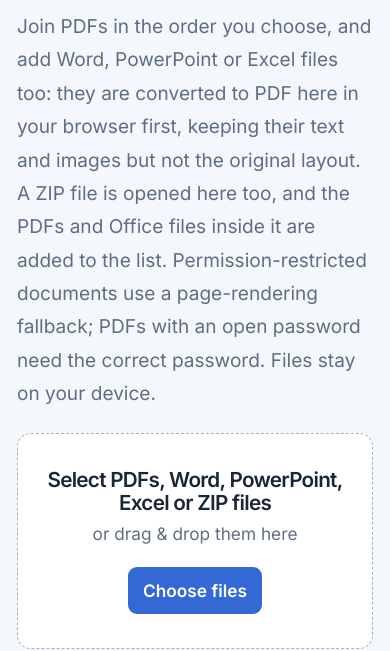
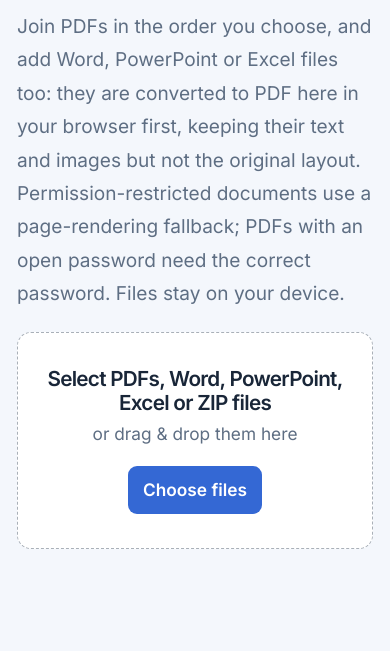
Before and after one commit to Utkarshkr6624/swift_pdf, a plain HTML site: page merge-pdf.html in a window 390 px wide. Shown: the part 228-879 px from the top of the page. Drawn offline with Linux system fonts and the light colour scheme.

Commit message:
Fix merge page layout and skip Search Console file in SEO tests
Drop the extra ZIP sentence from the merge page intro: at phone width it
pushed the file strip below the fold and broke drag auto-scroll. The
dropzone heading already mentions ZIP files.

Treat google<token>.html as a verification file, not a page, in the SEO
head and sitemap tests, since Google needs its exact one-line content.

Co-Authored-By: Claude Opus 5.5 <noreply@anthropic.com>

```diff
--- a/merge-pdf.html
+++ b/merge-pdf.html
@@ -86,7 +86,7 @@
     <div class="page-head container">
       <a class="back" href="index.html">&larr; All tools</a>
       <h1>Merge PDF</h1>
-      <p>Join PDFs in the order you choose, and add Word, PowerPoint or Excel files too: they are converted to PDF here in your browser first, keeping their text and images but not the original layout. A ZIP file is opened here too, and the PDFs and Office files inside it are added to the list. Permission-restricted documents use a page-rendering fallback; PDFs with an open password need the correct password. Files stay on your device.</p>
+      <p>Join PDFs in the order you choose, and add Word, PowerPoint or Excel files too: they are converted to PDF here in your browser first, keeping their text and images but not the original layout. Permission-restricted documents use a page-rendering fallback; PDFs with an open password need the correct password. Files stay on your device.</p>
     </div>
 
     <div class="container" style="padding-bottom:96px;">
```
Also changed, not shown: tests/specs/seo-head.spec.mjs (+5 -2 lines).
